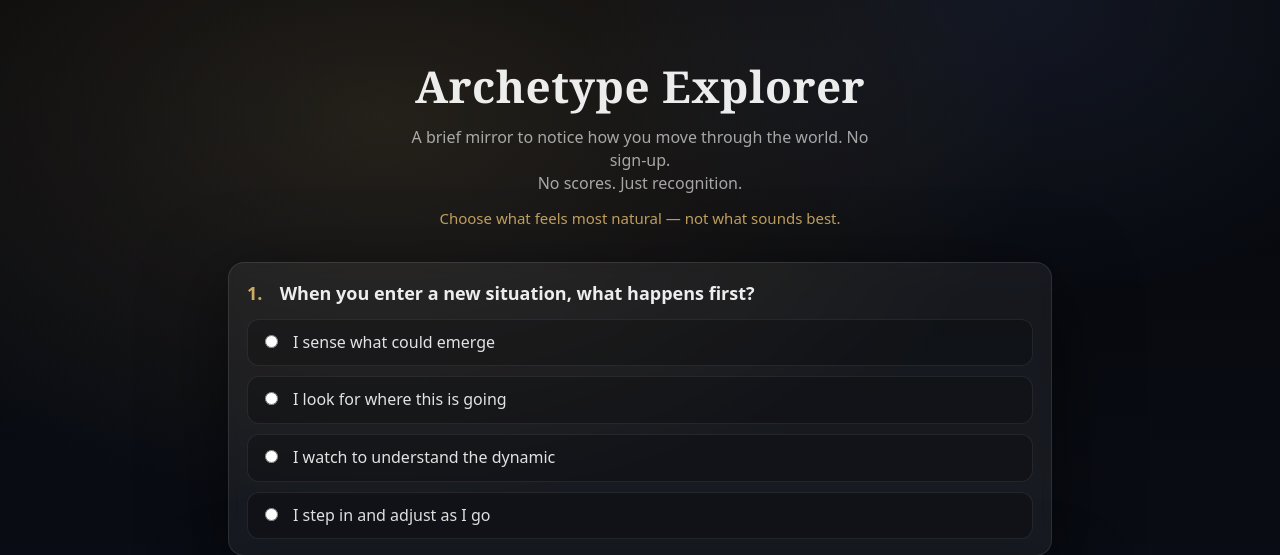
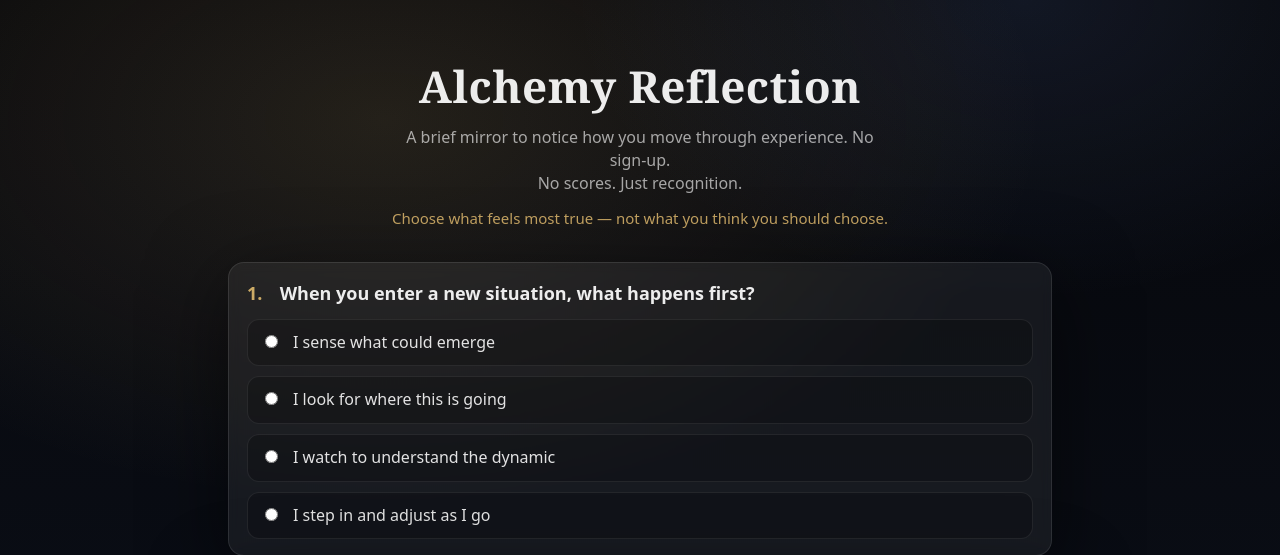
Before and after one commit to angelosegarra-code/ArchetypeRetreats, a Flask app: page /explorer in a window 1280 px wide. Shown: the top 555 px of the page. Run offline with Flask 3, Linux system fonts and the light colour scheme.

Commit message:
Update explorer.html

```diff
--- a/templates/explorer.html
+++ b/templates/explorer.html
@@ -2,7 +2,7 @@
 <html lang="en">
 <head>
   <meta charset="utf-8" />
-  <title>Archetype Explorer — Archetype Retreats</title>
+  <title>Archetype Reflection — Archetype Retreats</title>
   <meta name="viewport" content="width=device-width, initial-scale=1" />
   <link rel="stylesheet" href="{{ url_for('static', filename='css/explorer.css') }}">
 </head>
@@ -10,12 +10,12 @@
 <body>
   <main class="wrap">
     <header class="hero">
-      <h1>Archetype Explorer</h1>
+      <h1>Alchemy Reflection</h1>
       <p class="sub">
-        A brief mirror to notice how you move through the world. No sign-up.
+        A brief mirror to notice how you move through experience. No sign-up.
         <br><span class="muted">No scores. Just recognition.</span>
       </p>
-      <p class="hint">Choose what feels most natural — not what sounds best.</p>
+      <p class="hint">Choose what feels most true — not what you think you should choose.</p>
     </header>
 
     <section id="quiz" class="quiz"></section>
@@ -32,7 +32,7 @@
       <div class="result-header">
         <div class="badge">
           <span class="dot"></span>
-          <span id="resultBadge">Your archetype</span>
+          <span id="resultBadge">Your primary orientation</span>
         </div>
         <h2 class="result-title" id="resultTitle">—</h2>
       </div>
```
